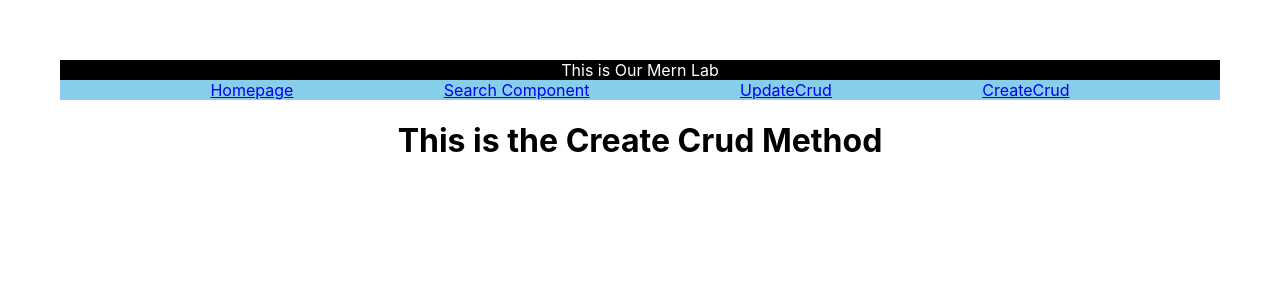
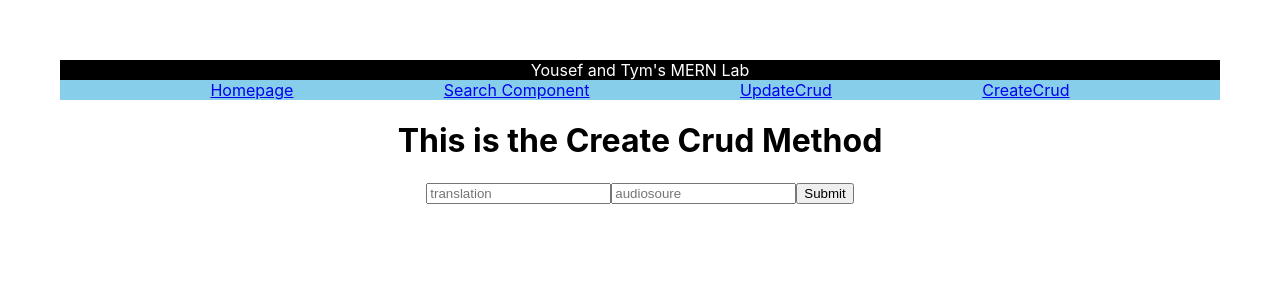
Before and after one commit to TymothyJHanks/SEI32-MERN-Lab-, a React (Create React App) app in the folder mern-lab/: page /createCrud in a window 1280 px wide. Shown: the top 300 px of the page. Built offline with nearby package versions, Linux system fonts and the light colour scheme.

Commit message:
creat crud method does something

```diff
--- a/mern-lab/src/Header.js
+++ b/mern-lab/src/Header.js
@@ -5,7 +5,7 @@ class Header extends Component {
     render(){
         return(
             <div className="headerWrapper">
-                <header>This is Our Mern Lab</header>
+                <header>Yousef and Tym's MERN Lab</header>
             </div>
         )
     }
--- a/mern-lab/src/Search.js
+++ b/mern-lab/src/Search.js
@@ -34,7 +34,6 @@ class Search extends Component {
                     return(
                         <section key={index }>
                             <h2>This is item: { index }</h2>
-                            <p>{dataItem.id}</p>
                             <p>{dataItem.text}</p>
                             <p>{dataItem.audioSource}</p>
                         </section>
--- a/mern-lab/src/crud-components/CreateCrud.js
+++ b/mern-lab/src/crud-components/CreateCrud.js
@@ -1,12 +1,56 @@
-import React, {Component} from "react"
+import React, { Component } from "react";
 
-class Create extends Component{
-    render(){
-        return(
-            <div className="wrapper">
-                <h1>This is the Create Crud Method</h1>
-            </div>
-        )
+class Create extends Component {
+  constructor(props) {
+    super(props);
+
+    this.state = {
+      translationData: "",
+      audiosourceData: ""
+    };
+    this.fetchData = this.fetchData.bind(this);
+    this.handleChange = this.handleChange.bind(this);
+    this.handleSubmit = this.handleSubmit.bind(this);
+  }
+
+  handleChange(event) {
+    this.setState({
+      translationData: event.target.value,
+      audiosourceData: event.target.value
+    });
+  }
+
+  handleSubmit(e) {
+    alert("New Translation Has Been Submitted!" +
+    this.state.translationData +
+    this.state.audiosourceData)
+    e.preventDefault();
+  }
+
+  fetchData() {
+    fetch("https://mern-translate.herokuapp.com/create")
+      .then(response => response.json())
     }
+
+  render() {
+    return (
+      <div className="wrapper">
+        <form onSubmit={this.handleSubmit}>
+          <h1>This is the Create Crud Method</h1>
+          <input
+            type="text"
+            translationData={this.state.translationData}
+            placeholder="translation"
+          ></input>
+          <input
+            type="text"
+            audiosourceData={this.state.audiosourceData}
+            placeholder="audiosoure"
+          ></input>
+          <input type="submit" value="Submit" />
+        </form>
+      </div>
+    );
+  }
 }
-export default Create
+export default Create;
```
